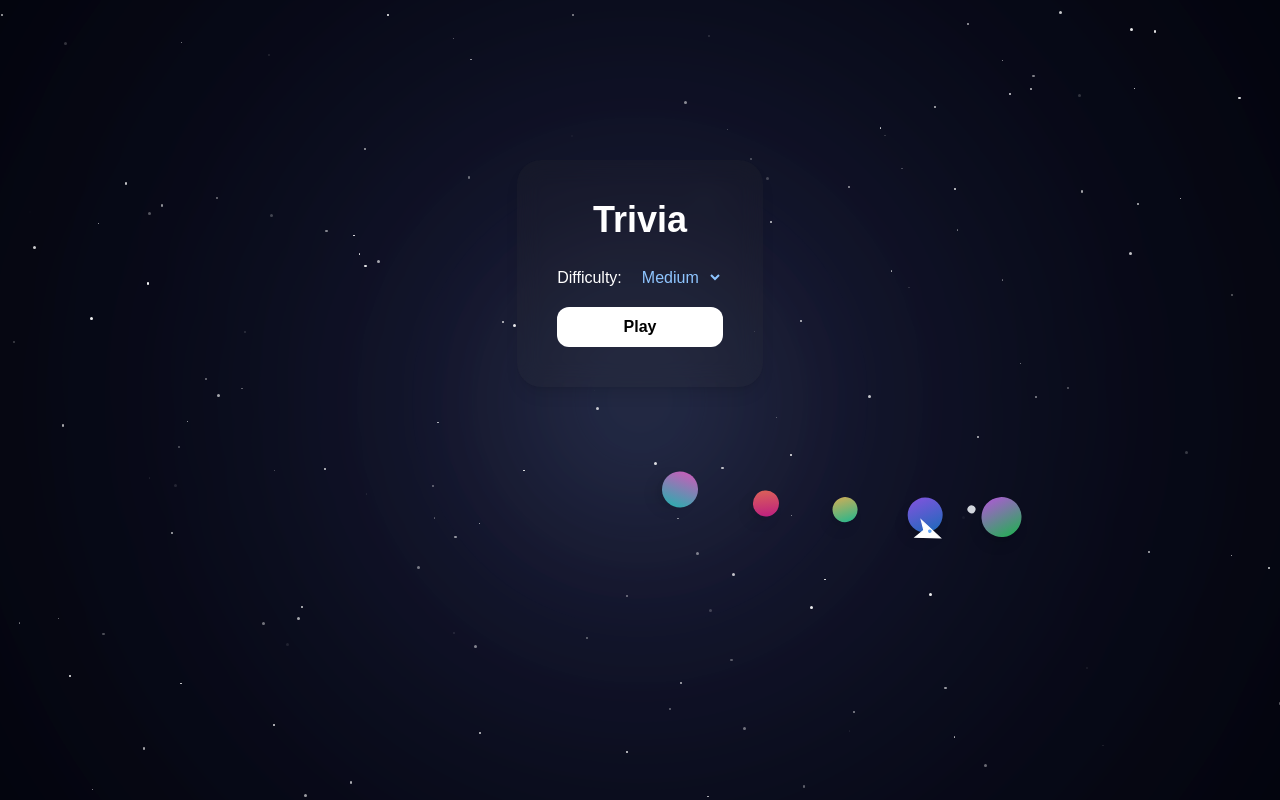
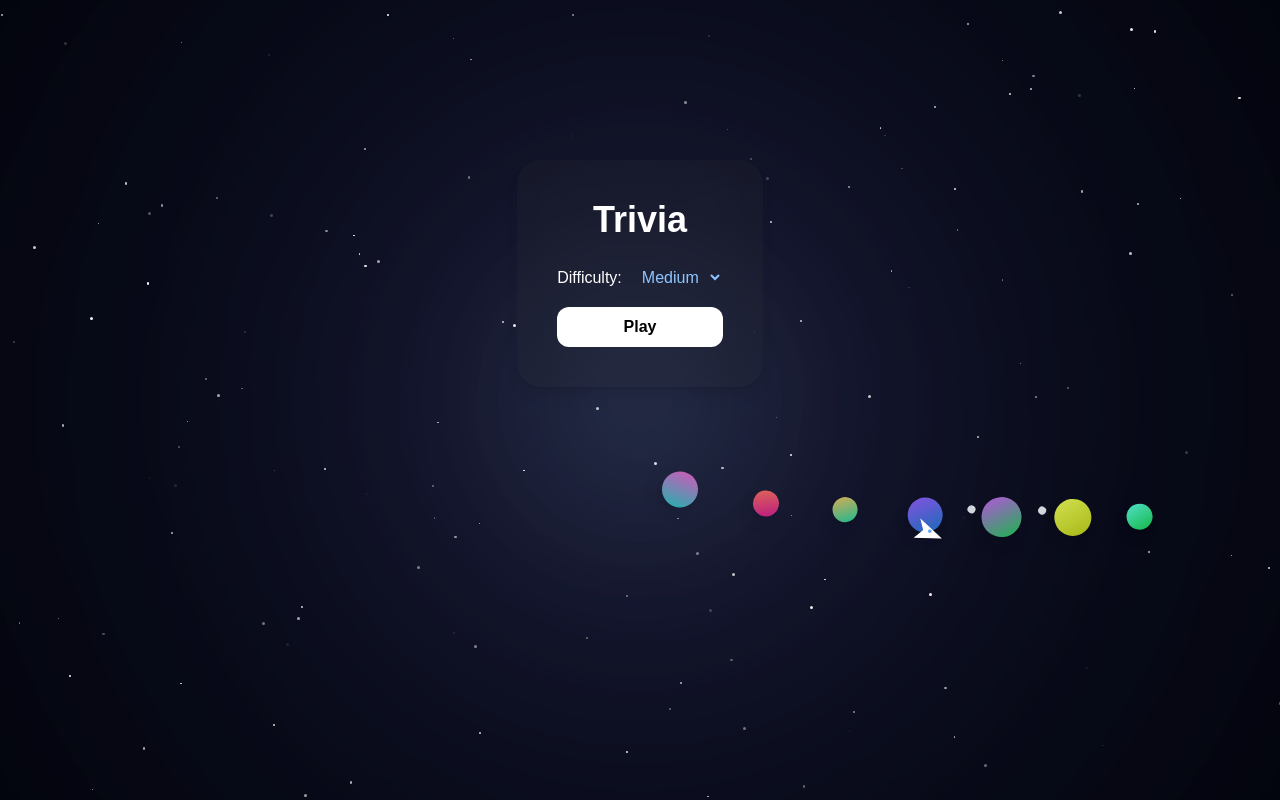
Before and after one commit to vinicius-pascoal/Trivia, a Next.js app: page / in a window 1280 px wide. Built offline with nearby package versions, Linux system fonts and the light colour scheme.

Commit message:
add more planets

```diff
--- a/src/components/GalaxyBackground.tsx
+++ b/src/components/GalaxyBackground.tsx
@@ -34,7 +34,7 @@ export default function GalaxyBackground() {
     }));
     setStars(starList);
 
-    const planetList: Planet[] = Array.from({ length: 5 }, (_, i) => ({
+    const planetList: Planet[] = Array.from({ length: 7 }, (_, i) => ({
       size: 20 + Math.random() * 20,
       color: `linear-gradient(135deg, hsl(${
         Math.random() * 360
```
